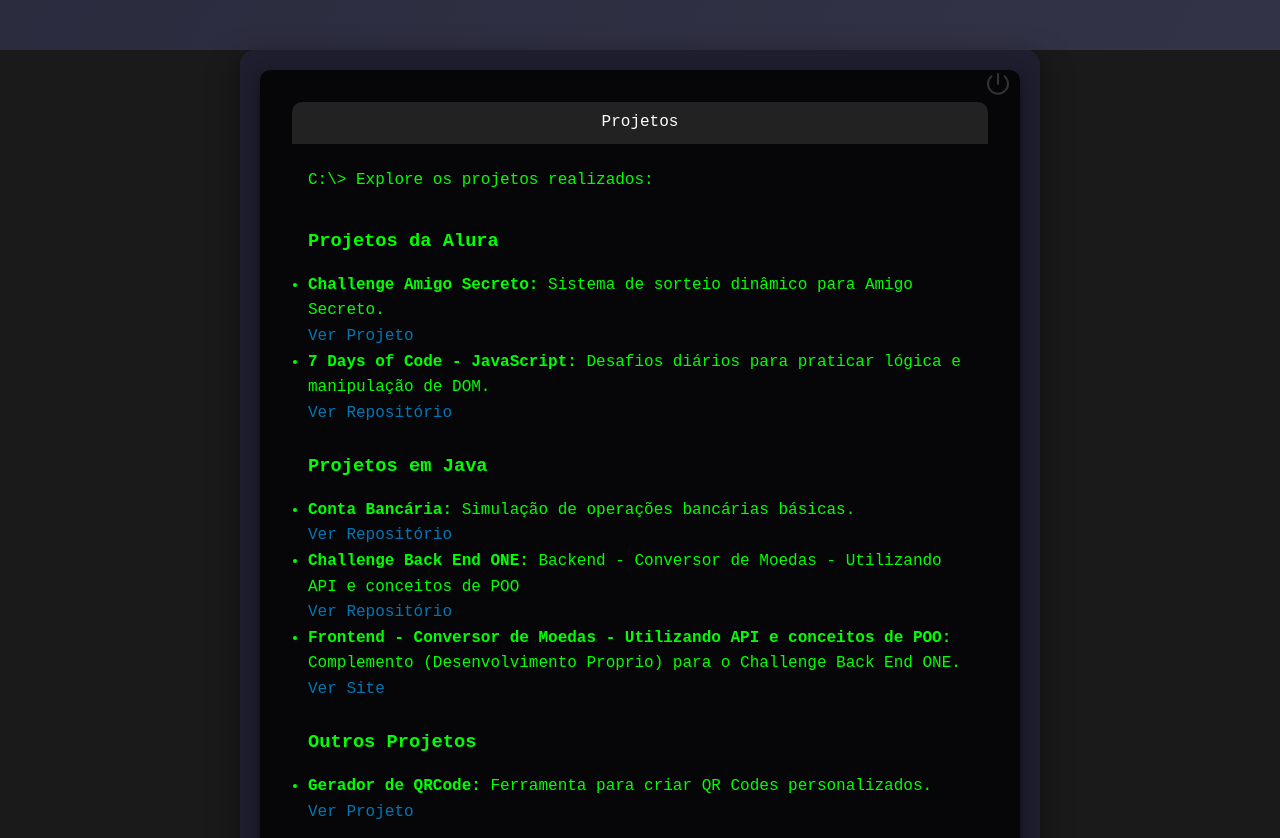
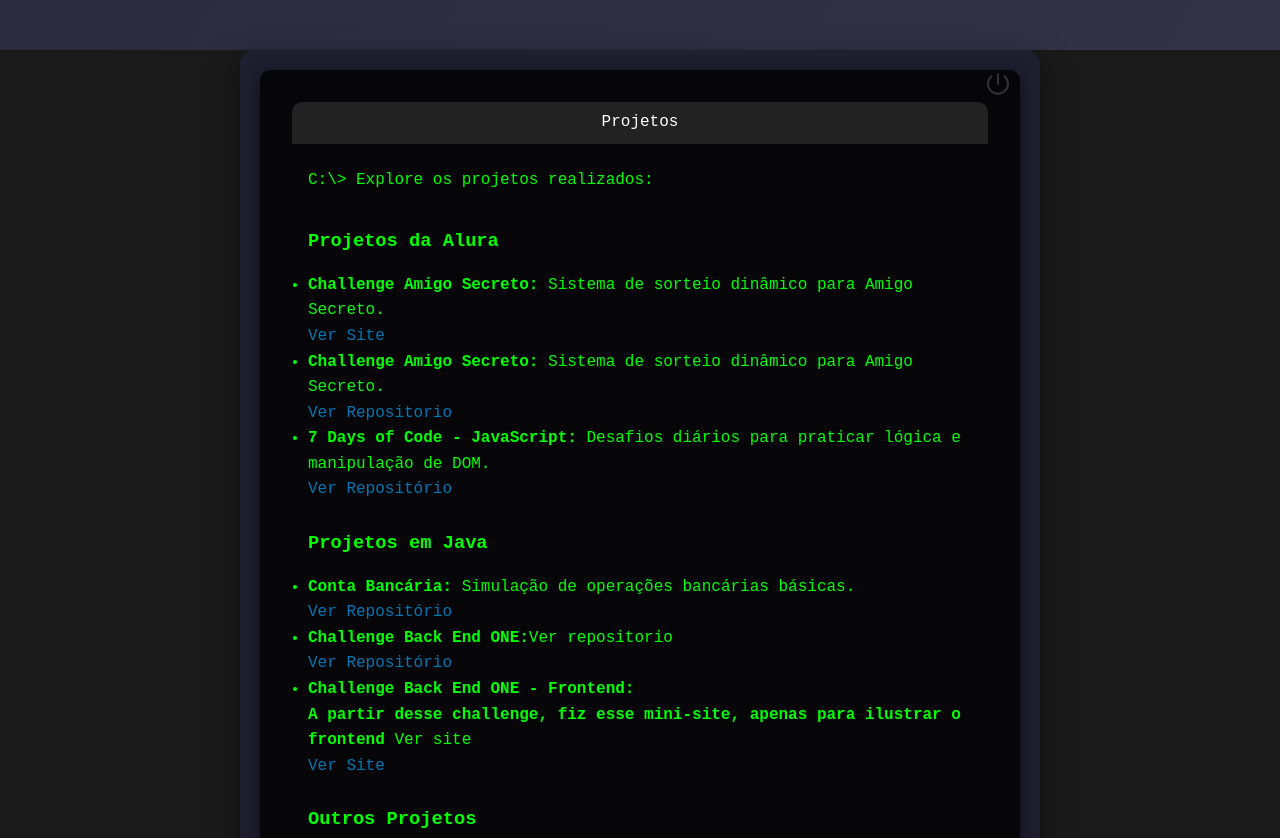
Before and after one commit to rafaelmartiniano/Portifolio, a plain HTML site: page Home/pages/projetos/projetos.html in a window 1280 px wide. Shown: the top 838 px of the page. Drawn offline with Linux system fonts and the light colour scheme.

Commit message:
Update projetos.html
Atualizado projeto inserindo informações do mini-site feito para ilustrar o funcionamento em um front-end

```diff
--- a/Home/pages/projetos/projetos.html
+++ b/Home/pages/projetos/projetos.html
@@ -37,7 +37,11 @@
           <ul>
             <li>
               <strong>Challenge Amigo Secreto:</strong> Sistema de sorteio dinâmico para Amigo Secreto.<br>
-              <a href="https://rmartinione.github.io/Challenge-AluraOne/challenge-amigo-secreto/index.html" target="_blank">Ver Projeto</a>
+              <a href="https://vercel.com/rmportifolio/challenge-amigo-secreto" target="_blank">Ver Site</a>
+            </li>
+            <li>
+              <strong>Challenge Amigo Secreto:</strong> Sistema de sorteio dinâmico para Amigo Secreto.<br>
+              <a href="https://github.com/rafaelmartiniano/challenge-amigo-secreto" target="_blank">Ver Repositorio</a>
             </li>
             <li>
               <strong>7 Days of Code - JavaScript:</strong> Desafios diários para praticar lógica e manipulação de DOM.<br>
@@ -54,11 +58,12 @@
               <a href="https://github.com/rmartinione/Alura-One-Backend-Java" target="_blank">Ver Repositório</a>
             </li>
             <li>
-              <strong>Challenge Back End ONE:</strong> Backend - Conversor de Moedas - Utilizando API e conceitos de POO<br>
+              <strong>Challenge Back End ONE:</strong>Ver repositorio<br>
               <a href="https://github.com/rafaelmartiniano/challenge-conversor-moedas/tree/challengeJava/src/main/java/com/rm/conversorconsole" target="_blank">Ver Repositório</a>
             </li>
             <li>
-              <strong>Frontend - Conversor de Moedas - Utilizando API e conceitos de POO: </strong>Complemento (Desenvolvimento Proprio) para o Challenge Back End ONE.<br>
+              <strong>Challenge Back End ONE - Frontend:</strong><br>
+              <strong>A partir desse challenge, fiz esse mini-site, apenas para ilustrar o frontend </strong>Ver site<br>
               <a href="https://challenge-conversor-moedas.vercel.app" target="_blank">Ver Site </a>
             </li>
           </ul>
```
